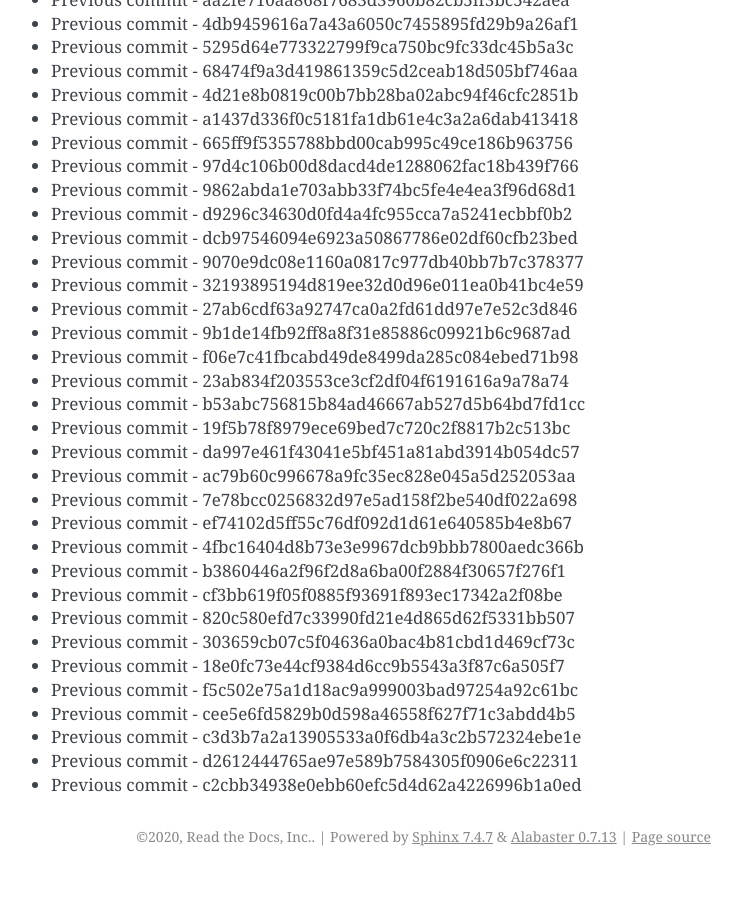
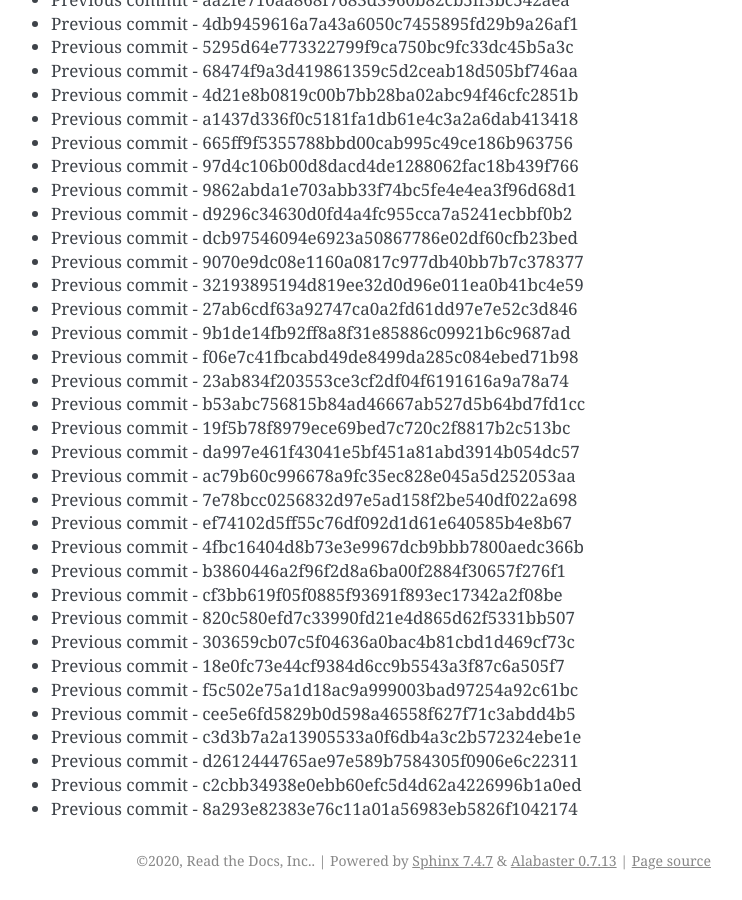
Before and after one commit to readthedocs/rtd-git-stresstest, a Sphinx documentation site: the page built from docs/updates.rst, in a window 1280 px wide and 900 px high, scrolled down 85682 px. Shown: the whole window, without its empty margins (399-1141 px from the left). Built offline with Sphinx 7.4.7, drawn with Linux system fonts in a browser that asks for light colours; before the commit the page ends 86558 px from its top, so only the background shows below that.

Commit message:
Generating commit from previous: 8a293e82383e76c11a01a56983eb5826f1042174

```diff
--- a/docs/updates.rst
+++ b/docs/updates.rst
@@ -3632,3 +3632,4 @@ It can be tested for any performance characteristics.
 * Previous commit - c3d3b7a2a13905533a0f6db4a3c2b572324ebe1e
 * Previous commit - d2612444765ae97e589b7584305f0906e6c22311
 * Previous commit - c2cbb34938e0ebb60efc5d4d62a4226996b1a0ed
+* Previous commit - 8a293e82383e76c11a01a56983eb5826f1042174
```
